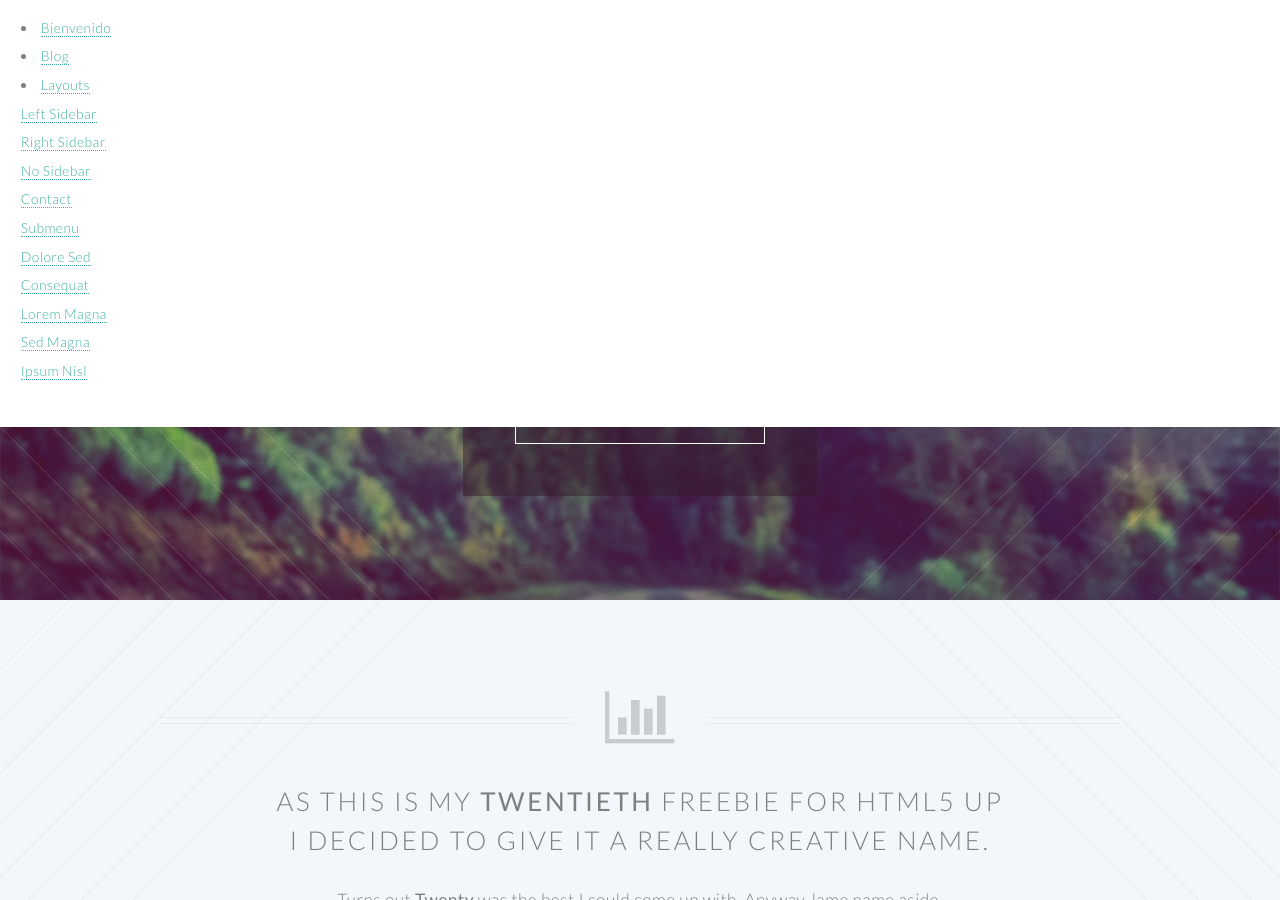
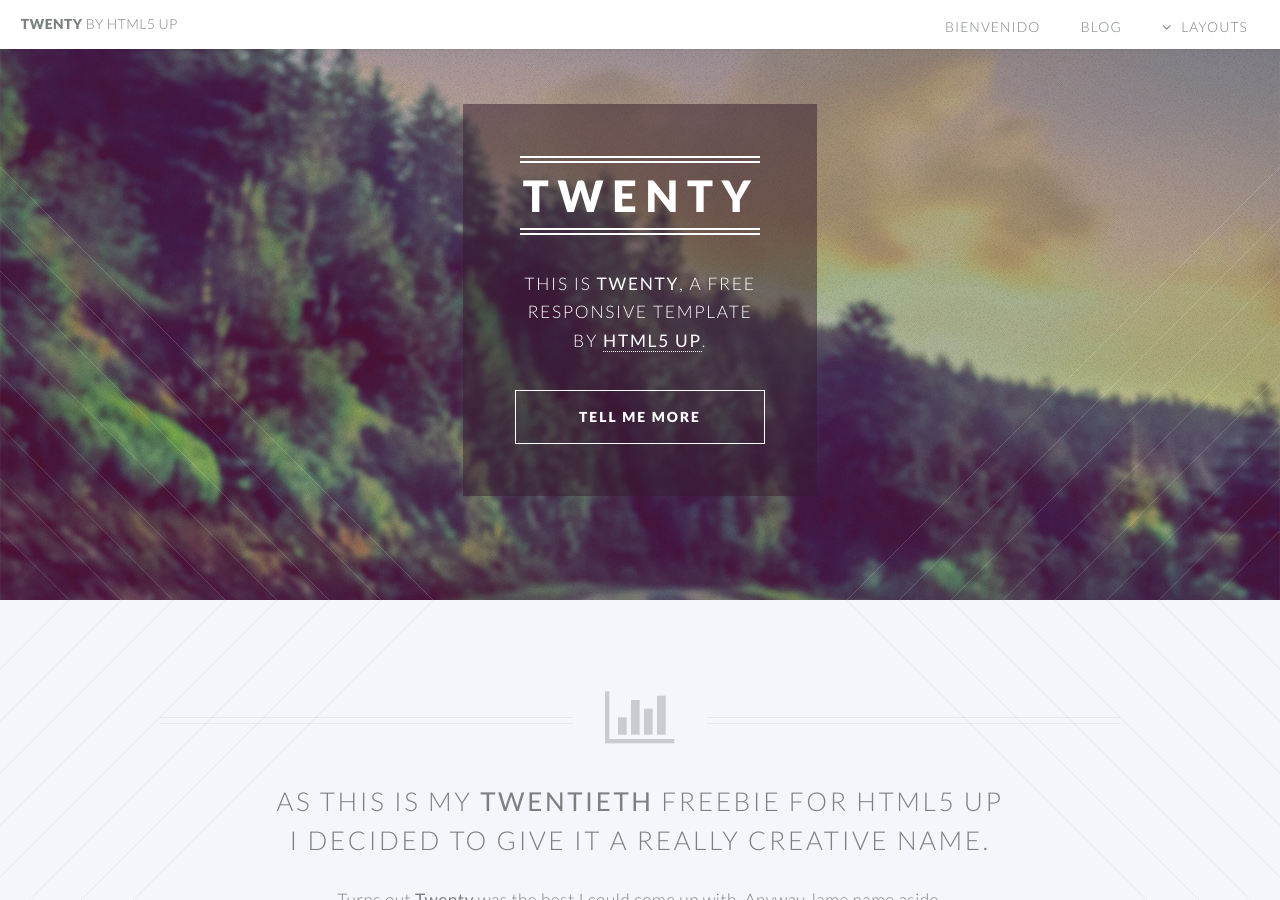
Before and after one commit to Vico2001/Vico2001.github.io, a Jekyll site: the page built from index.html, in a window 1280 px wide and 900 px high. Built offline with Jekyll 4.4.1, drawn with Linux system fonts in a browser that asks for light colours.

Commit message:
Update header.html

```diff
--- a/_includes/header.html
+++ b/_includes/header.html
@@ -1,6 +1,9 @@
 <header id="header">
-		<li><a href="/">Bienvenido</a></li>
-                      	  <li><a href="/blog.html">Blog</a></li>
+	<h1 id="logo"><a href="/">Twenty <span>by HTML5 UP</span></a></h1>
+	<nav id="nav">
+		<ul>
+			<li><a href="/">Bienvenido</a></li>
+                      		  <li><a href="/blog.html">Blog</a></li>
 						<li class="submenu">
 							<a href="">Layouts</a>
 							<ul>
```
